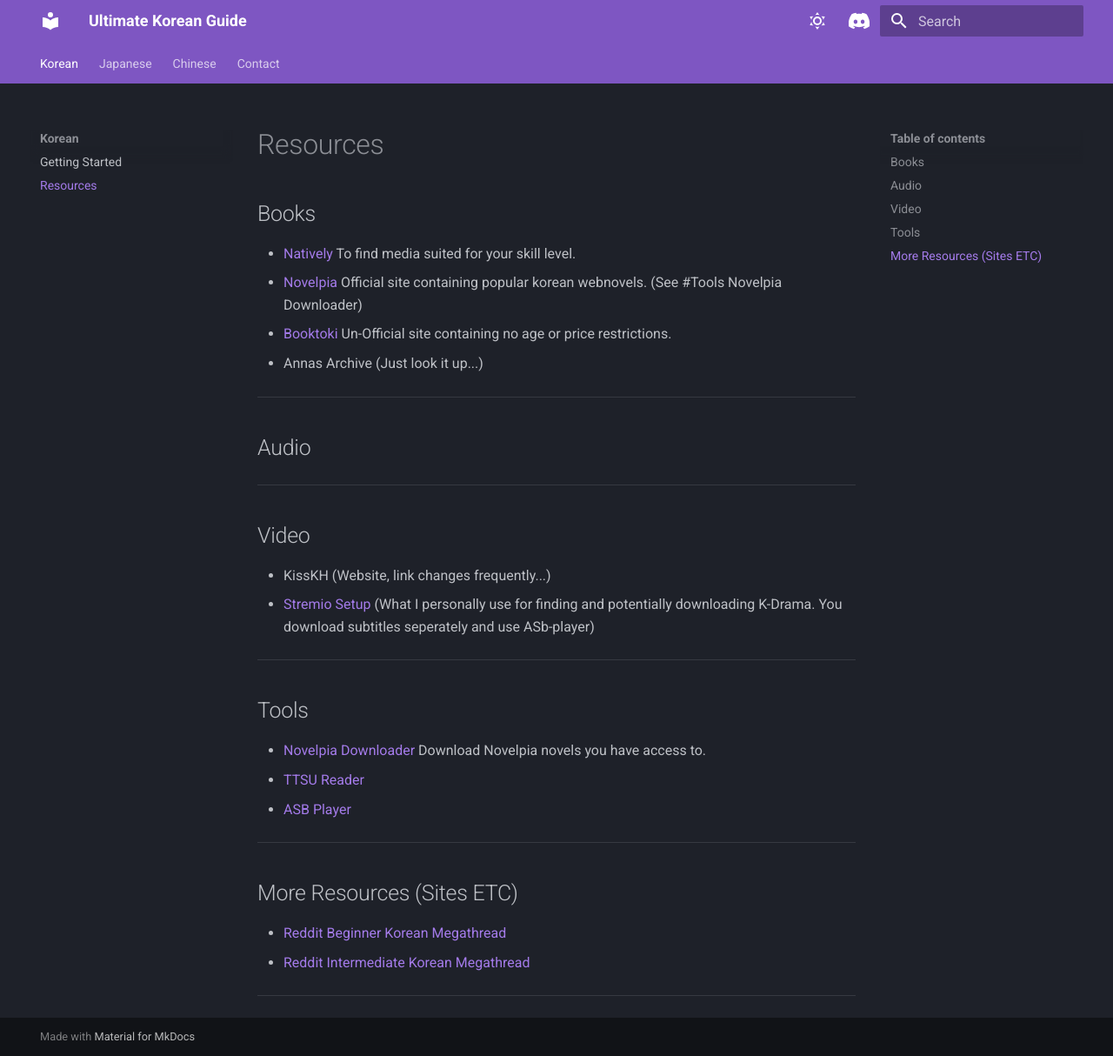
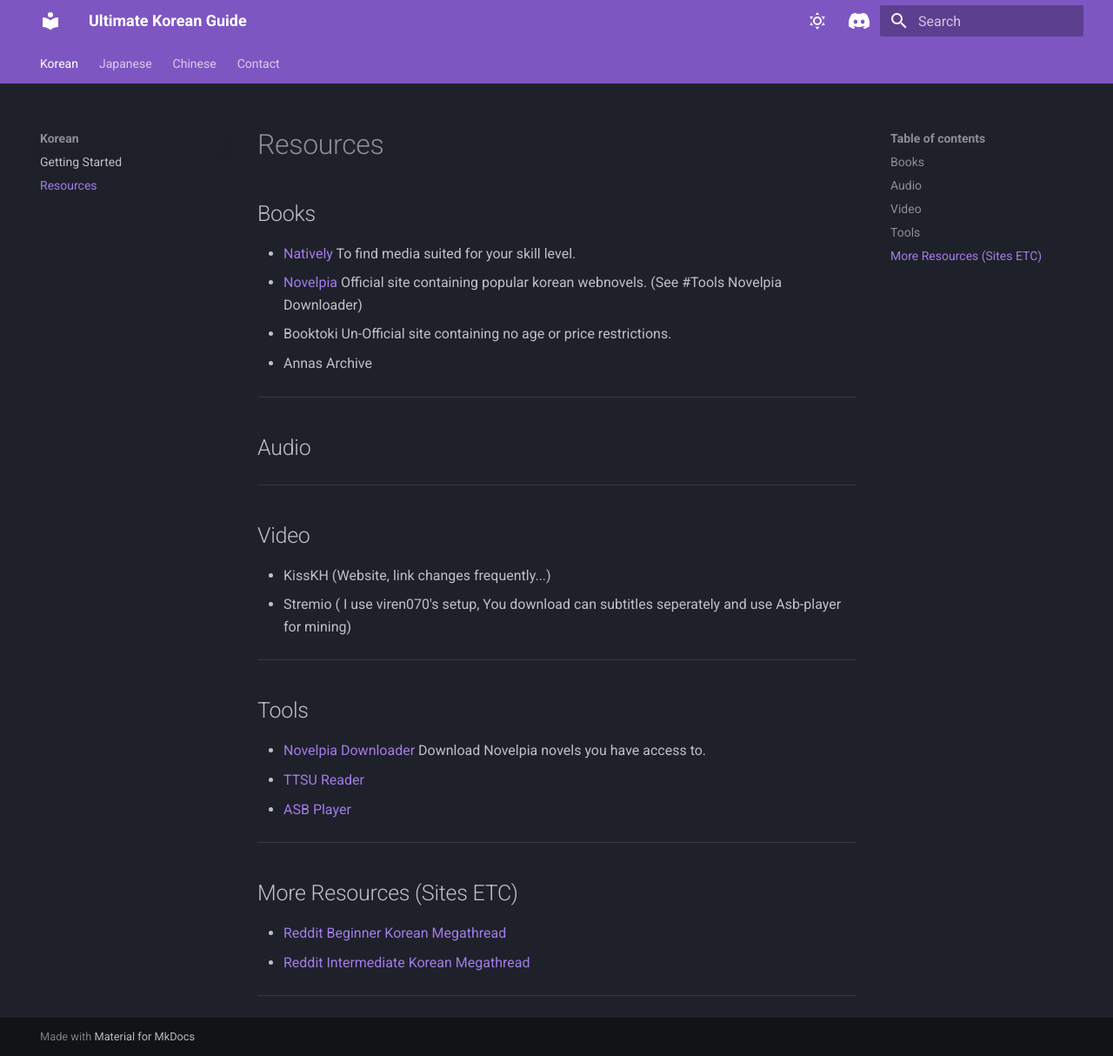
Before and after one commit to SpazzTL/SpazzTL.github.io, an MkDocs documentation site: the page built from docs/koreanresources.md, in a window 1280 px wide and 1214 px high. Shown: the whole window at 87% size. Built offline with MkDocs 1.6.1 and Material for MkDocs 9.7.7, drawn with Linux system fonts in a browser that asks for light colours; some web fonts are replaced.

Commit message:
Removed piracy links.

```diff
--- a/docs/koreanresources.md
+++ b/docs/koreanresources.md
@@ -1,14 +1,15 @@
+
 # Books
 * <a href="https://learnnatively.com/" target="_blank" rel="noopener">Natively</a> To find media suited for your skill level.
 * <a href="https://novelpia.com/" target="_blank" rel="noopener">Novelpia</a> Official site containing popular korean webnovels. (See #Tools Novelpia Downloader)
-* <a href="https://booktoki468.com/" target="_blank" rel="noopener">Booktoki</a> Un-Official site containing no age or price restrictions.
-* Annas Archive (Just look it up...)
+* Booktoki Un-Official site containing no age or price restrictions.
+* Annas Archive
 ---
 # Audio
 ---
 # Video
 * KissKH (Website, link changes frequently...)
-* <a href="https://guides.viren070.me/stremio/setup" target="_blank" rel="noopener"> Stremio Setup </a> (What I personally use for finding and potentially downloading K-Drama. You download subtitles seperately and use ASb-player)
+* Stremio ( I use viren070's setup, You download can subtitles seperately and use Asb-player for mining)
 ---
 # Tools
 * <a href="https://github.com/CjangCjengh/NovelpiaDownloader/releases" target="_blank" rel="noopener">Novelpia Downloader</a> Download Novelpia novels you have access to.
```
